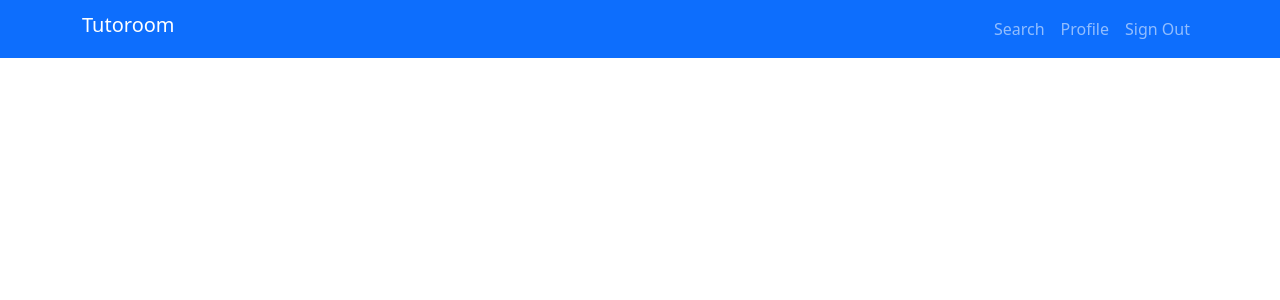
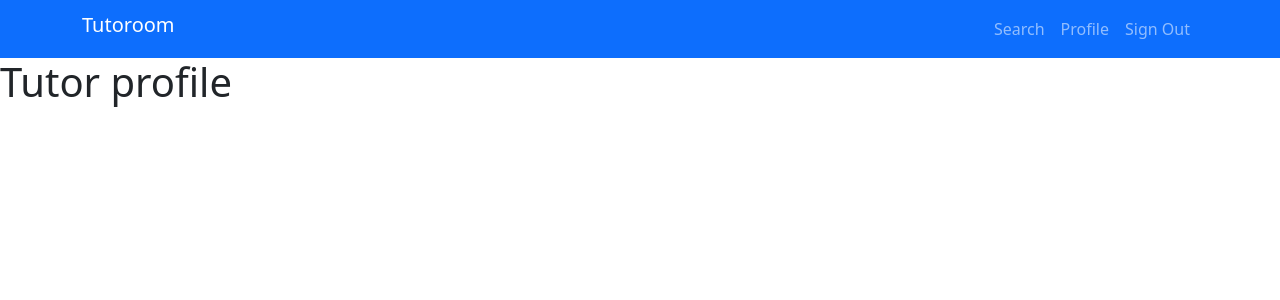
Before and after one commit to ArifEbrahim/tutoroom_fe, a React (Create React App) app: page /search/1 in a window 1280 px wide. Shown: the top 300 px of the page. Built offline with nearby package versions, Linux system fonts and the light colour scheme.

Commit message:
tutor profile params working

```diff
--- a/src/App.js
+++ b/src/App.js
@@ -3,9 +3,10 @@ import Navigation from './Nav/Navigation'
 import Home from './auth/Login';
 import Signup from './auth/Signup';
 import TutorList from './TutorList/TutorList';
-import Profile from './Profile/Profile'
+import Profile from './Profile/MyProfile'
 import React from "react";
 import { BrowserRouter as Router, Switch, Route } from "react-router-dom";
+import TutorProfile from './Profile/TutorProfile'
 
 export default function App() {
   return (
@@ -22,6 +23,9 @@ export default function App() {
           <Route exact path="/search">
             <TutorList />
           </Route>
+          <Route exact path="/search/:id">
+            <TutorProfile />
+          </Route>
           <Route exact path="/profile">
             <Profile />
           </Route>
--- a/src/Profile/Profile.js
+++ b/src/Profile/MyProfile.js
@@ -3,7 +3,7 @@ import React from 'react'
 export default function Profile() {
   return (
     <div>
-
+      <h1>My Profile</h1>
     </div>
   )
 }
--- /dev/null
+++ b/src/Profile/TutorProfile.js
@@ -0,0 +1,12 @@
+import React from 'react'
+import { useParams } from 'react-router-dom'
+
+export default function TutorProfile() {
+  const { id } = useParams();
+
+  return (
+    <div>
+      <h1>Tutor profile</h1>
+    </div>
+  )
+}
--- a/src/TutorList/Tutor.js
+++ b/src/TutorList/Tutor.js
@@ -1,5 +1,6 @@
 import React from 'react'
 import { Button, Card } from 'react-bootstrap';
+import { Link } from "react-router-dom";
 
 export default function Tutor(props) {
   return (
@@ -9,7 +10,7 @@ export default function Tutor(props) {
         <Card.Body>
           <Card.Title>{props.tutor.name}</Card.Title>
           <Card.Text>{props.tutor.bio}</Card.Text>
-          <Button href="/">View Profile</Button>
+          <Button as={Link} to={`/search/${props.tutor.id}`}>View Profile</Button>
         </Card.Body>
       </Card>
     </div>
--- a/src/TutorList/TutorList.js
+++ b/src/TutorList/TutorList.js
@@ -5,7 +5,7 @@ import { Container } from 'react-bootstrap'
 import axios from 'axios'
 
 
-const api_url = 'https://team-tutoroom.herokuapp.com/api/v1/tutors'
+const api_url = 'https://tutoroom.herokuapp.com/api/users'
 // const api_url='http://localhost:3001/api/users'
 
 export default function TutorList() {
```
